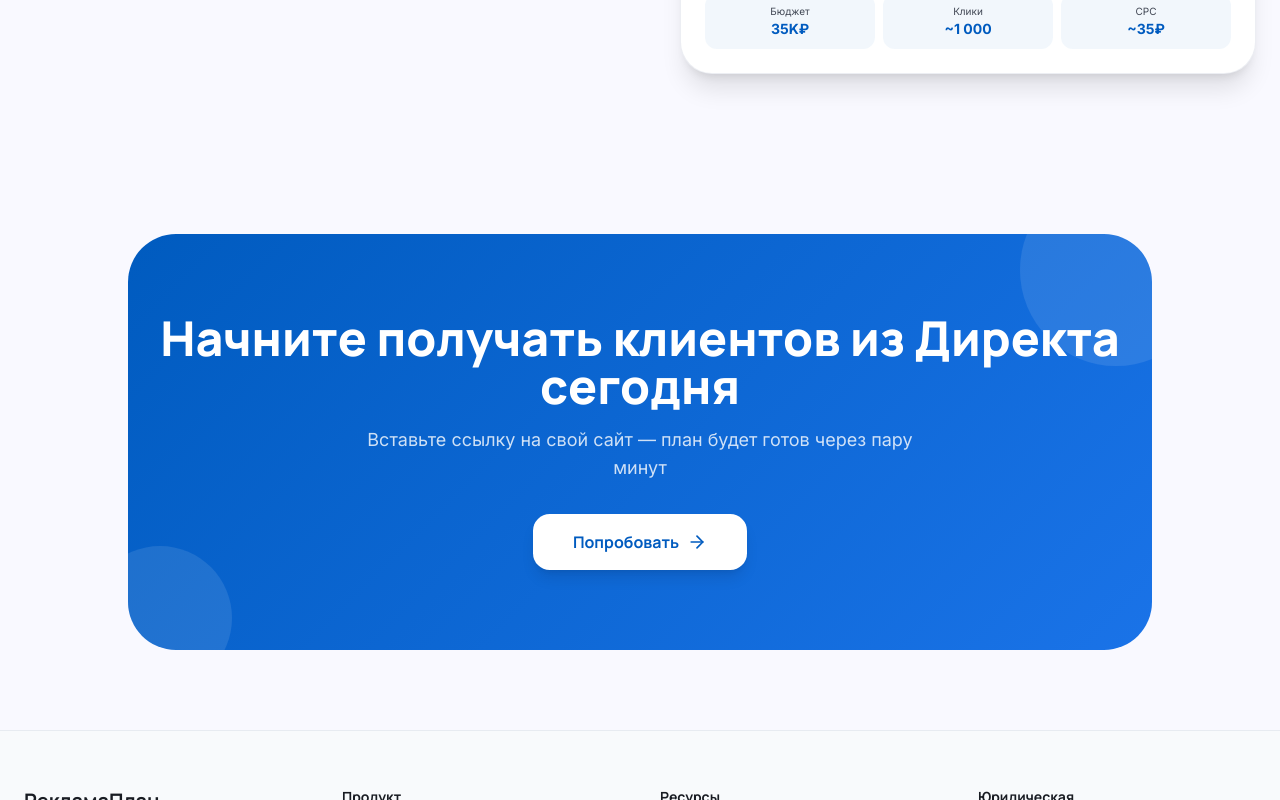
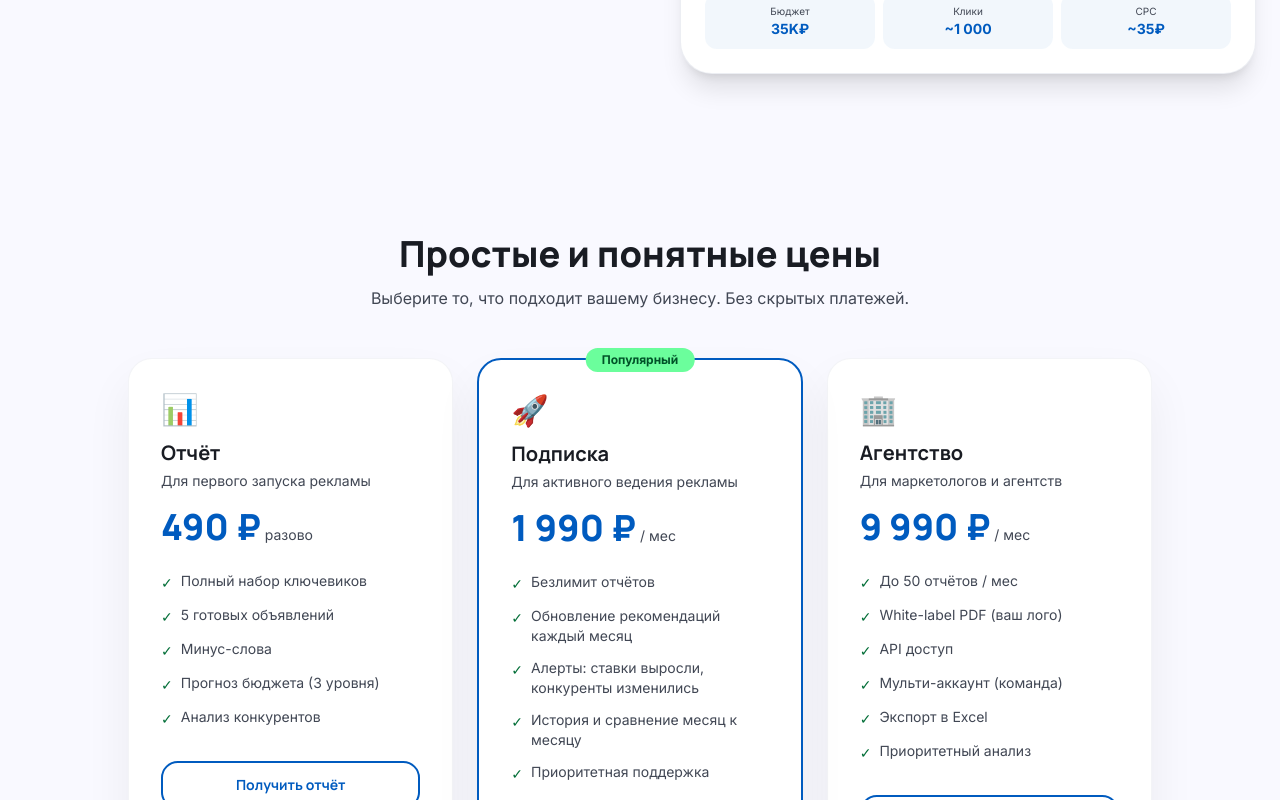
Before and after one commit to izisetka/ad-advisor, a Next.js app: page / in a window 1280 px wide. Shown: the part 2000-2800 px from the top of the page. Built offline with nearby package versions, Linux system fonts and the light colour scheme.

Commit message:
feat: секция цен — 3 тарифа (Отчёт 490₽, Подписка 1990₽, Агентство 9990₽)

```diff
--- a/src/app/page.tsx
+++ b/src/app/page.tsx
@@ -526,6 +526,120 @@ export default function LandingPage() {
         </div>
       </section>
 
+      {/* ── Pricing ── */}
+      <section id="pricing" className="relative z-10 py-20 px-6 bg-[#f9f9ff]">
+        <div className="max-w-5xl mx-auto">
+          <motion.div
+            initial={{ opacity: 0, y: 20 }}
+            whileInView={{ opacity: 1, y: 0 }}
+            viewport={{ once: true }}
+            className="text-center mb-12"
+          >
+            <h2 className="font-headline font-extrabold text-3xl md:text-4xl text-[#191c23] mb-3">Простые и понятные цены</h2>
+            <p className="text-[#414754] max-w-xl mx-auto">Выберите то, что подходит вашему бизнесу. Без скрытых платежей.</p>
+          </motion.div>
+
+          <div className="grid grid-cols-1 md:grid-cols-3 gap-6">
+            {/* Отчёт */}
+            <motion.div
+              initial={{ opacity: 0, y: 20 }}
+              whileInView={{ opacity: 1, y: 0 }}
+              viewport={{ once: true }}
+              transition={{ delay: 0 }}
+              className="bg-white rounded-[1.5rem] p-8 shadow-[0px_24px_48px_rgba(25,28,35,0.06)] border border-[#c1c6d6]/20 hover:-translate-y-2 transition-transform duration-300"
+            >
+              <div className="text-3xl mb-3">📊</div>
+              <h3 className="font-headline font-bold text-xl text-[#191c23] mb-1">Отчёт</h3>
+              <p className="text-sm text-[#414754] mb-4">Для первого запуска рекламы</p>
+              <div className="mb-6">
+                <span className="font-headline font-extrabold text-4xl text-[#005bbf]">490 ₽</span>
+                <span className="text-[#414754] text-sm ml-1">разово</span>
+              </div>
+              <ul className="space-y-3 text-sm text-[#414754] mb-8">
+                {["Полный набор ключевиков", "5 готовых объявлений", "Минус-слова", "Прогноз бюджета (3 уровня)", "Анализ конкурентов"].map((f) => (
+                  <li key={f} className="flex items-start gap-2">
+                    <span className="text-[#006d36] mt-0.5">✓</span>
+                    <span>{f}</span>
+                  </li>
+                ))}
+              </ul>
+              <button
+                onClick={scrollToTop}
+                className="w-full h-12 rounded-xl border-2 border-[#005bbf] text-[#005bbf] font-headline font-bold text-sm hover:bg-[#005bbf]/5 transition-colors"
+              >
+                Получить отчёт
+              </button>
+            </motion.div>
+
+            {/* Подписка */}
+            <motion.div
+              initial={{ opacity: 0, y: 20 }}
+              whileInView={{ opacity: 1, y: 0 }}
+              viewport={{ once: true }}
+              transition={{ delay: 0.1 }}
+              className="relative bg-white rounded-[1.5rem] p-8 shadow-[0px_24px_48px_rgba(25,28,35,0.06)] border-2 border-[#005bbf] hover:-translate-y-2 transition-transform duration-300"
+            >
+              <div className="absolute -top-3 left-1/2 -translate-x-1/2 bg-[#6bfe9c] text-[#005228] text-xs font-bold px-4 py-1 rounded-full">
+                Популярный
+              </div>
+              <div className="text-3xl mb-3">🚀</div>
+              <h3 className="font-headline font-bold text-xl text-[#191c23] mb-1">Подписка</h3>
+              <p className="text-sm text-[#414754] mb-4">Для активного ведения рекламы</p>
+              <div className="mb-6">
+                <span className="font-headline font-extrabold text-4xl text-[#005bbf]">1 990 ₽</span>
+                <span className="text-[#414754] text-sm ml-1">/ мес</span>
+              </div>
+              <ul className="space-y-3 text-sm text-[#414754] mb-8">
+                {["Безлимит отчётов", "Обновление рекомендаций каждый месяц", "Алерты: ставки выросли, конкуренты изменились", "История и сравнение месяц к месяцу", "Приоритетная поддержка"].map((f) => (
+                  <li key={f} className="flex items-start gap-2">
+                    <span className="text-[#006d36] mt-0.5">✓</span>
+                    <span>{f}</span>
+                  </li>
+                ))}
+              </ul>
+              <button
+                onClick={scrollToTop}
+                className="w-full h-12 rounded-xl text-white font-headline font-bold text-sm transition-opacity hover:opacity-90"
+                style={{ background: "linear-gradient(135deg, #005bbf, #1a73e8)" }}
+              >
+                Начать
+              </button>
+            </motion.div>
+
+            {/* Агентство */}
+            <motion.div
+              initial={{ opacity: 0, y: 20 }}
+              whileInView={{ opacity: 1, y: 0 }}
+              viewport={{ once: true }}
+              transition={{ delay: 0.2 }}
+              className="bg-white rounded-[1.5rem] p-8 shadow-[0px_24px_48px_rgba(25,28,35,0.06)] border border-[#c1c6d6]/20 hover:-translate-y-2 transition-transform duration-300"
+            >
+              <div className="text-3xl mb-3">🏢</div>
+              <h3 className="font-headline font-bold text-xl text-[#191c23] mb-1">Агентство</h3>
+              <p className="text-sm text-[#414754] mb-4">Для маркетологов и агентств</p>
+              <div className="mb-6">
+                <span className="font-headline font-extrabold text-4xl text-[#005bbf]">9 990 ₽</span>
+                <span className="text-[#414754] text-sm ml-1">/ мес</span>
+              </div>
+              <ul className="space-y-3 text-sm text-[#414754] mb-8">
+                {["До 50 отчётов / мес", "White-label PDF (ваш лого)", "API доступ", "Мульти-аккаунт (команда)", "Экспорт в Excel", "Приоритетный анализ"].map((f) => (
+                  <li key={f} className="flex items-start gap-2">
+                    <span className="text-[#006d36] mt-0.5">✓</span>
+                    <span>{f}</span>
+                  </li>
+                ))}
+              </ul>
+              <button
+                onClick={scrollToTop}
+                className="w-full h-12 rounded-xl border-2 border-[#005bbf] text-[#005bbf] font-headline font-bold text-sm hover:bg-[#005bbf]/5 transition-colors"
+              >
+                Связаться
+              </button>
+            </motion.div>
+          </div>
+        </div>
+      </section>
+
       {/* ── CTA ── */}
       <section className="relative z-10 py-20 px-6">
         <div className="max-w-5xl mx-auto relative rounded-[3rem] overflow-hidden px-8 py-16 md:py-20 text-center"
```
